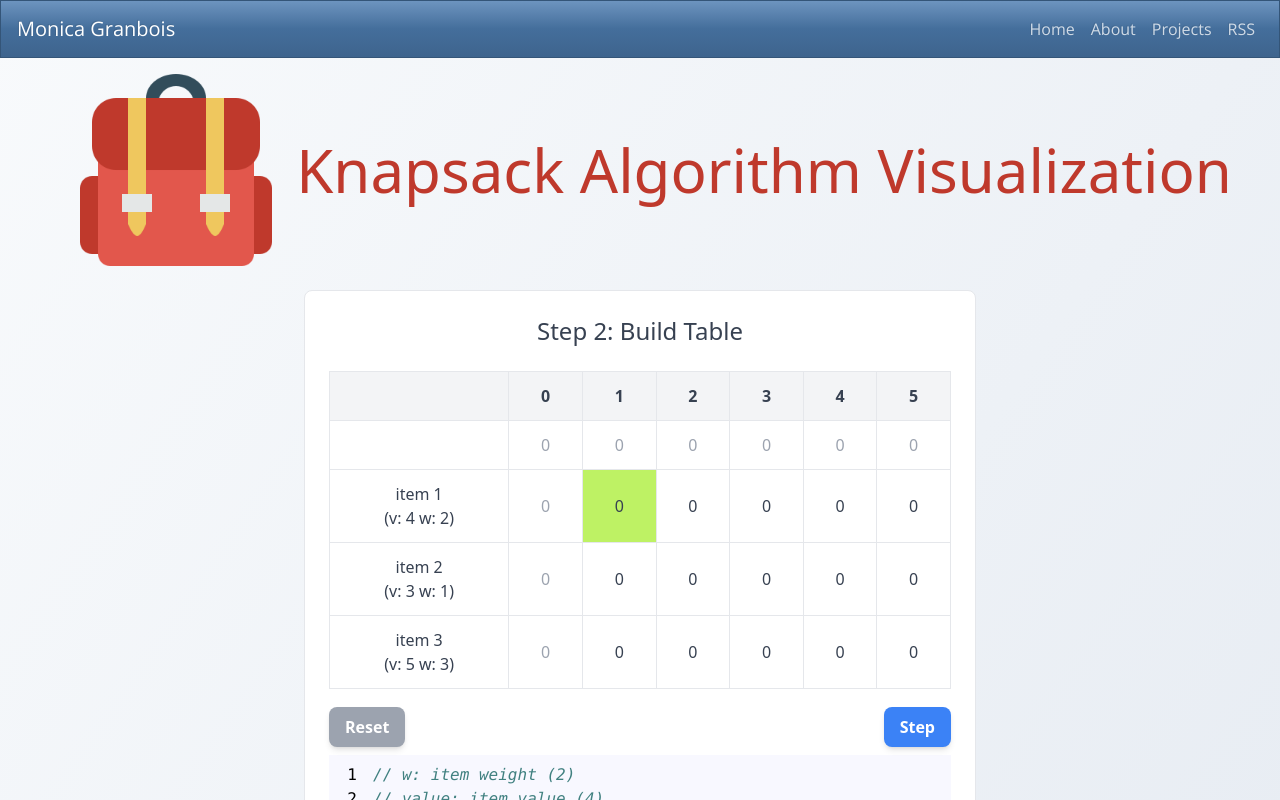
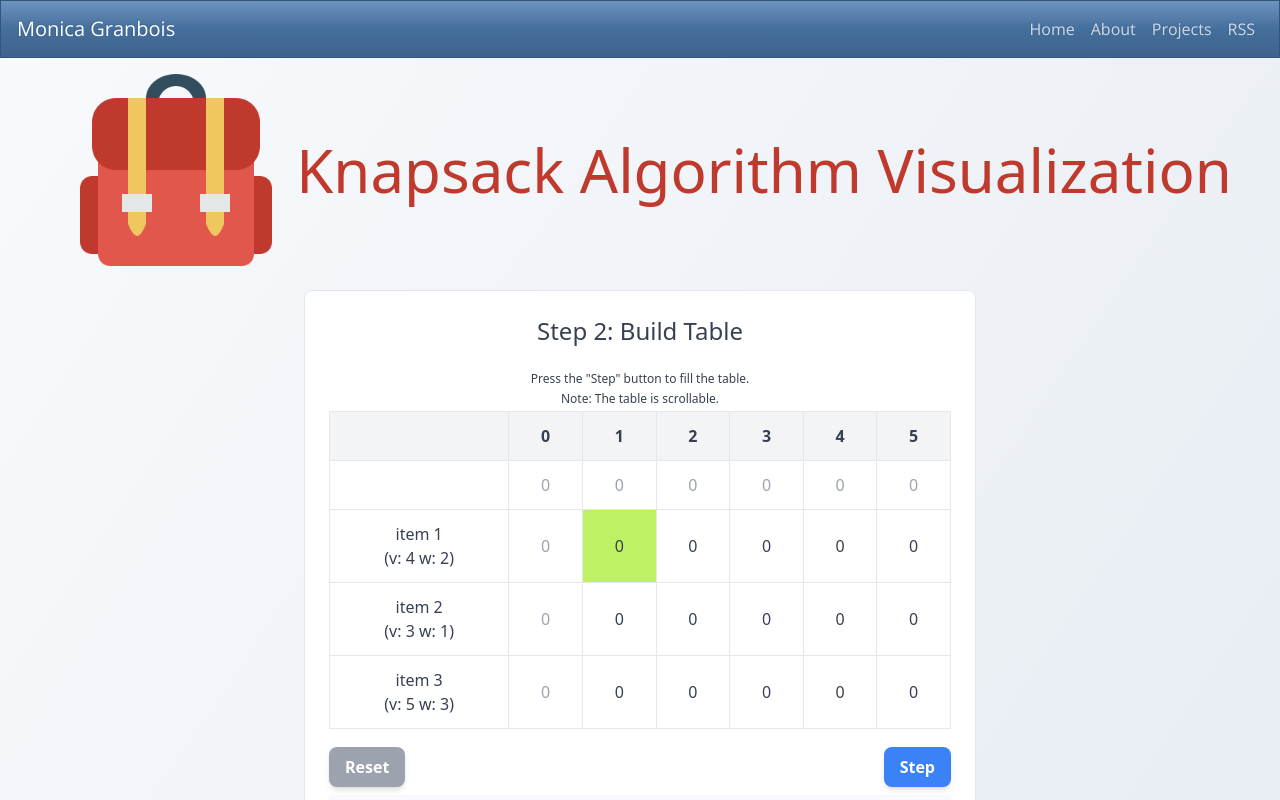
Before and after one commit to MonicaG/knapsack-algorithm-visualization, a React (Create React App) app: page / in a window 1280 px wide. Both pictures are taken after a click on the input "Calculate". Shown: the top 800 px of the page. Built offline with nearby package versions, Linux system fonts and the light colour scheme.

Commit message:
Added instructions to top of the table

```diff
--- a/src/App.css
+++ b/src/App.css
@@ -81,4 +81,8 @@
   .navbar-toggler {
     @apply md:hidden py-1 px-3 text-lg leading-[1.25rem] bg-transparent border border-solid rounded border-white/10 text-white/75;
   }
+
+  .table-instructions {
+    @apply text-xs text-center mb-1;
+  }
 }
--- a/src/App.js
+++ b/src/App.js
@@ -98,7 +98,7 @@ function App() {
           </nav>
         </header>
         <div className="rounded">
-          <div class="flex justify-center gap-x-2">
+          <div className="flex justify-center gap-x-2">
             <div className="ml-4 px-2 md:py-4 md:px-4"><img className="object-contain h-48" src={hero} alt="Drawing of an orange backpack with yellow straps." /></div>
             <div className="self-center text-4xl md:text-6xl text-[#BF392C]">Knapsack Algorithm Visualization</div>
           </div>
--- a/src/components/solution/InBetweenPhases.js
+++ b/src/components/solution/InBetweenPhases.js
@@ -4,24 +4,26 @@ import {format} from './helpers/Formatting';
 import PropTypes from 'prop-types';
 import { KnapsackAlgorithmPropType } from './helpers/PropTypesHelper';
 import ControlButtons from './ControlButtons';
+import { TITLE_STEP_3, step3Instructions, STEP_BTN_NAME, INBETWEEN_BTN_NAME } from './helpers/constants';
 
 function InBetweenPhases({ state, dispatch, knapsackAlgorithm, appDispatch }) {
 
-  const btnName = "Find Solution Items";
   function btnClick() {
     dispatch({
       type: types.STEP_FIND_NEXT_SOLUTION_ITEM,
       currentCapacity: knapsackAlgorithm.capacity,
       solutionIndex: state.solutionIndex,
+      title: TITLE_STEP_3,
+      instructions: step3Instructions(STEP_BTN_NAME),
     });
   }
 
   return (
     <div>
-      <ControlButtons appDispatch={appDispatch} buttonName={btnName} buttonAction={btnClick}/>
+      <ControlButtons appDispatch={appDispatch} buttonName={INBETWEEN_BTN_NAME} buttonAction={btnClick}/>
       <div className="explanation">
         <p>The table is now populated. Each cell contains the maximum value for the capacity and item(s) combination. The last cell contains the maximum value the knapsack can contain. In this case, it is the cell at Table[{state.currentItemIndex}][{knapsackAlgorithm.capacity}] and the value is {format(knapsackAlgorithm.solutionTable[state.currentItemIndex][knapsackAlgorithm.capacity])}.</p>
-        <p>The next step of the algorithm finds the items that make up the maximum value. Click the <span className="italic">{btnName}</span> button to step through the next stage of the algorithm.</p>
+        <p>The next step of the algorithm finds the items that make up the maximum value. Click the <span className="italic">{INBETWEEN_BTN_NAME}</span> button to step through the next stage of the algorithm.</p>
       </div>
     </div>
   );
--- a/src/components/solution/ItemsToUseCodeBlock.js
+++ b/src/components/solution/ItemsToUseCodeBlock.js
@@ -5,20 +5,20 @@ import { solutionTableActionTypes as types } from './SolutionController';
 import { buildSyntaxHighlight } from './helpers/CodeBlocksCommon';
 import ItemsToUseCode from '../../models/codeblock/ItemsToUseCode';
 import ControlButtons from './ControlButtons';
+import { TITLE_STEP_3, STEP_BTN_NAME, step3Instructions } from './helpers/constants';
 
 function ItemsToUseCodeBlock({ knapsackAlgorithm, state, dispatch, appDispatch }) {
 
   const codeBlock = new ItemsToUseCode(state.solutionIndex, state.currentCapacity, knapsackAlgorithm);
-  const btnName = "Step"
   return (
     <div>
-      <ControlButtons appDispatch={appDispatch} buttonName={btnName} buttonAction={handleButtonClick}/>
+      <ControlButtons appDispatch={appDispatch} buttonName={STEP_BTN_NAME} buttonAction={handleButtonClick}/>
       <div className="py-2">
         {buildSyntaxHighlight(codeBlock.getCode(), codeBlock.isInSolutions(), codeBlock.getInLineNums(), codeBlock.getOutLineNums())}
       </div>
       <div className="explanation">
         <p>It is now time to find the items that fit in the knapsack. This step checks if each item fits in the knapsack, starting with the last item. It starts there because that item's last cell contains the maximum value of the knapsack.</p>
-        <p>Click the <span className="italic">{btnName}</span> button to find the items. A green cell means the item fits in the knapsack for the given capacity. A grey cell means the item did  not fit.</p>
+        <p>Click the <span className="italic">{STEP_BTN_NAME}</span> button to find the items. A green cell means the item fits in the knapsack for the given capacity. A grey cell means the item did  not fit.</p>
         <p>For each item, the algorithm checks if the current cell matches the previous cell's value. If it does NOT match, it means the item is part of the solution. Why? In step 1 of the algorithm the previous cell's value was copied when:</p>
         <ul className="list-disc ml-8">
           <li>the item's weight was greater than the knapsack's capacity, or</li>
@@ -36,6 +36,8 @@ function ItemsToUseCodeBlock({ knapsackAlgorithm, state, dispatch, appDispatch }
       type: types.STEP_FIND_NEXT_SOLUTION_ITEM,
       currentCapacity: capacity,
       solutionIndex: solutionIndex,
+      title: TITLE_STEP_3,
+      instructions: step3Instructions(STEP_BTN_NAME),
     });
   }
 
--- a/src/components/solution/PopulateTableCodeBlock.js
+++ b/src/components/solution/PopulateTableCodeBlock.js
@@ -6,6 +6,7 @@ import { buildSyntaxHighlight } from './helpers/CodeBlocksCommon'
 import PopulateTableCode from '../../models/codeblock/PopulateTableCode';
 import {format} from './helpers/Formatting';
 import ControlButtons from './ControlButtons';
+import { TITLE_STEP_2, step2Instructions, STEP_BTN_NAME, INBETWEEN_BTN_NAME, stepBetweenInstructions } from './helpers/constants';
 
 function PopulateTableCodeBlock({ knapsackAlgorithm, state, dispatch, appDispatch }) {
 
@@ -23,16 +24,20 @@ function PopulateTableCodeBlock({ knapsackAlgorithm, state, dispatch, appDispatc
   }
 
   function btnClick() {
-    dispatch({ type: getType() });
+    const type = getType();
+    dispatch({ type: type,
+      title: TITLE_STEP_2,
+      instructions: type === types.STEP_TO_FIND_SOLUTION_ITEMS ? stepBetweenInstructions(INBETWEEN_BTN_NAME) : step2Instructions(STEP_BTN_NAME)
+     });
   }
   return (
     <div>
-      <ControlButtons appDispatch={appDispatch} buttonName="Step" buttonAction={btnClick}/>
+      <ControlButtons appDispatch={appDispatch} buttonName={STEP_BTN_NAME} buttonAction={btnClick}/>
       <div className='py-2'>
         {buildSyntaxHighlight(codeBlock.getCode(), codeBlock.isInSolutions(), codeBlock.getInLineNums(), codeBlock.getOutLineNums())}
       </div>
       <div className="explanation">
-        <p>This phase builds the dynamic table. In this visualization the process is done in a step by step process. Pressing the 'step' button will calculate the next cell's value. That value will be the maximum value for the current knapsack capacity. The highlighted code is the logic used to calculate the value.</p>
+        <p>This phase builds the dynamic table. In this visualization the process is done in a step by step process. Pressing the "{STEP_BTN_NAME}" button will calculate the next cell's value. That value will be the maximum value for the current knapsack capacity. The highlighted code is the logic used to calculate the value.</p>
         <p>In this implementation, the first column and row contain zeros. This is a coding convenience to avoid checking for index out of bounds errors.</p>
         <p>The algorithm does the following:</p>
         <ul className="list-disc ml-8">
--- a/src/components/solution/SolutionController.js
+++ b/src/components/solution/SolutionController.js
@@ -8,10 +8,7 @@ import BuildTableState from '../../models/tablestate/BuildTableState';
 import SolutionItems from './SolutionItems';
 import InBetweenPhases from './InBetweenPhases';
 import ItemsToUseCodeBlock from './ItemsToUseCodeBlock';
-
-
-const TITLE_STEP_2 = "Step 2: Build Table";
-const TITLE_STEP_3 = "Step 3: Find Solution";
+import {TITLE_STEP_2, step2Instructions, STEP_BTN_NAME} from './helpers/constants';
 
 const solutionControllerActionTypes = {
   STEP_TO_NEXT_CELL: 1,
@@ -32,7 +29,8 @@ function SolutionController({ knapsackAlgorithm, appDispatch }) {
     solutionIndex: knapsackAlgorithm.items.length,
     title: TITLE_STEP_2,
     cellDimensions: new Array(knapsackAlgorithm.capacity + 1).fill({ width: 0, height: 0 }),
-    phase: solutionControllerActionTypes.STEP_TO_NEXT_CELL
+    phase: solutionControllerActionTypes.STEP_TO_NEXT_CELL,
+    instructions: step2Instructions(STEP_BTN_NAME),
   }
 
   const [state, dispatch] = useReducer(reducer, initialState);
@@ -65,8 +63,9 @@ function SolutionController({ knapsackAlgorithm, appDispatch }) {
           ...state,
           currentCapacity: state.currentCapacity + 1,
           currentCellIndex: state.currentCellIndex + 1,
-          title: TITLE_STEP_2,
+          title: action.title,
           phase: solutionControllerActionTypes.STEP_TO_NEXT_CELL,
+          instructions: action.instructions,
         }
       case solutionControllerActionTypes.STEP_TO_NEXT_ROW:
         return {
@@ -74,16 +73,18 @@ function SolutionController({ knapsackAlgorithm, appDispatch }) {
           currentItemIndex: state.currentItemIndex + 1,
           currentCapacity: 1,
           currentCellIndex: 1,
-          title: TITLE_STEP_2,
+          title: action.title,
           phase: solutionControllerActionTypes.STEP_TO_NEXT_ROW,
+          instructions: action.instructions,
         };
       case solutionControllerActionTypes.STEP_TO_FIND_SOLUTION_ITEMS:
         return {
           ...state,
           findSolutionItems: true,
           currentCapacity: knapsackAlgorithm.capacity,
-          title: TITLE_STEP_3,
+          title: action.title,
           phase: solutionControllerActionTypes.STEP_TO_FIND_SOLUTION_ITEMS,
+          instructions: action.instructions,
         }
       case solutionControllerActionTypes.STEP_FIND_NEXT_SOLUTION_ITEM:
         let tempPhase = solutionControllerActionTypes.STEP_FIND_NEXT_SOLUTION_ITEM;
@@ -94,8 +95,9 @@ function SolutionController({ knapsackAlgorithm, appDispatch }) {
           ...state,
           solutionIndex: action.solutionIndex,
           currentCapacity: action.currentCapacity,
-          title: TITLE_STEP_3,
+          title: action.title,
           phase: tempPhase,
+          instructions: tempPhase === solutionControllerActionTypes.STEP_FIND_NEXT_SOLUTION_ITEM ? action.instructions : "",
         }
       case solutionControllerActionTypes.CELL_DIMENSIONS:
         return {
@@ -128,10 +130,11 @@ function SolutionController({ knapsackAlgorithm, appDispatch }) {
         return <PopulateTableCodeBlock knapsackAlgorithm={knapsackAlgorithm} state={state} dispatch={dispatch} appDispatch={appDispatch} />
     }
   }
-
   return (
     <div>
       <h2 className="title">{state.title}</h2>
+     <p className="table-instructions">{state.instructions}</p>
+     <p className="table-instructions">Note: The table is scrollable.</p>
       <div className="overflow-x-auto overflow-y-auto h-72 sm:h-80 2xl:h-fit" ref={ref}>
         <table className="table-auto px-10 py-3 w-full">
           <SolutionTableHeaderRow
--- /dev/null
+++ b/src/components/solution/helpers/constants.js
@@ -0,0 +1,18 @@
+const TITLE_STEP_2 = "Step 2: Build Table";
+const TITLE_STEP_3 = "Step 3: Find Solution";
+const STEP_BTN_NAME = "Step";
+const INBETWEEN_BTN_NAME = "Find Solution Items";
+
+function step2Instructions(btnName) {
+  return `Press the "${btnName}" button to fill the table.`;
+}
+
+function step3Instructions(btnName) {
+  return `Press the "${btnName}" button to find the items.`;
+}
+
+function stepBetweenInstructions(btnName) {
+  return `Press the "${btnName}" button to go to the next step of the algorithm.`;
+}
+
+export {TITLE_STEP_2, TITLE_STEP_3, step2Instructions, STEP_BTN_NAME, step3Instructions, stepBetweenInstructions, INBETWEEN_BTN_NAME};
```
Also changed, not shown: 2 other files (tests, documents, lock files or other folders).
